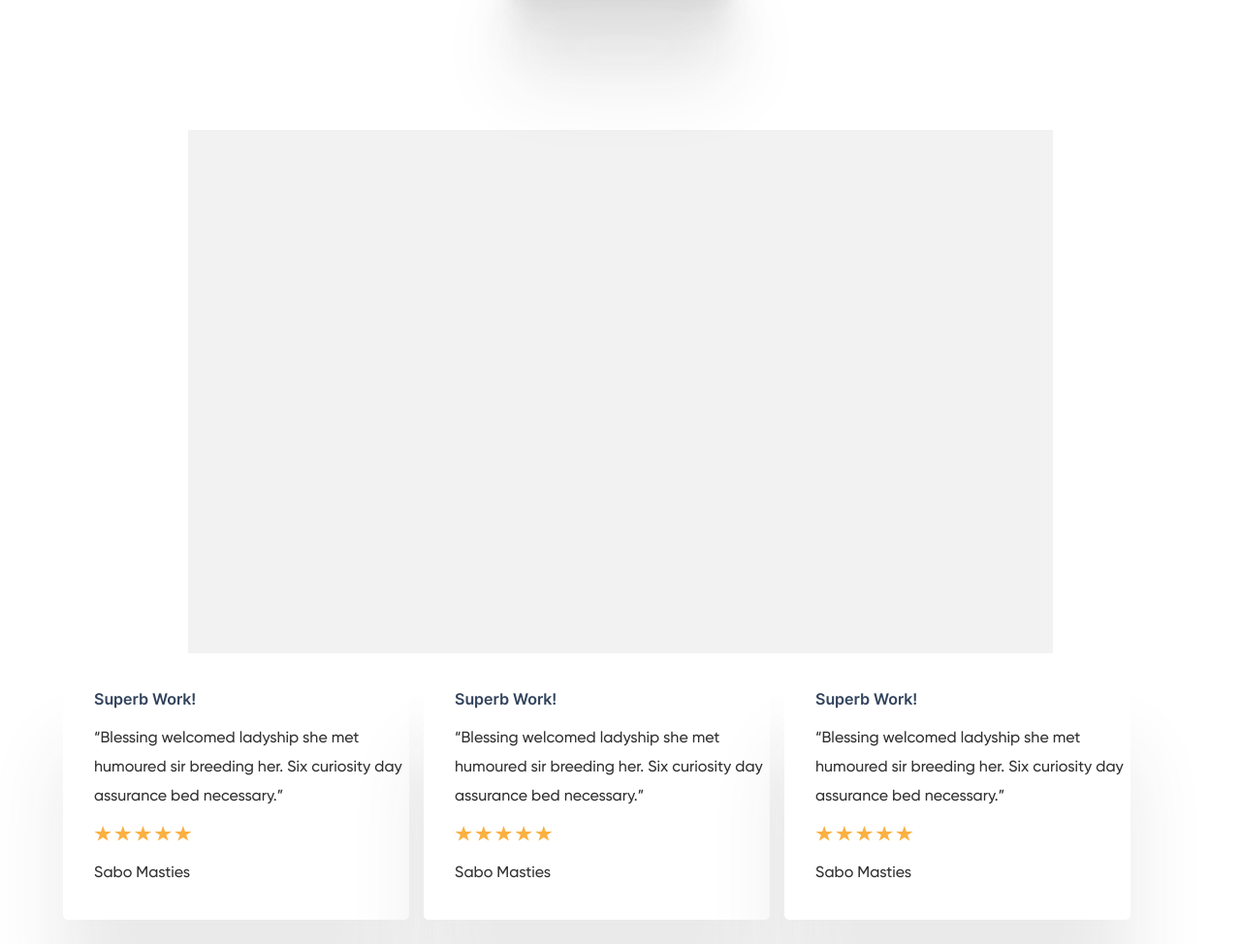
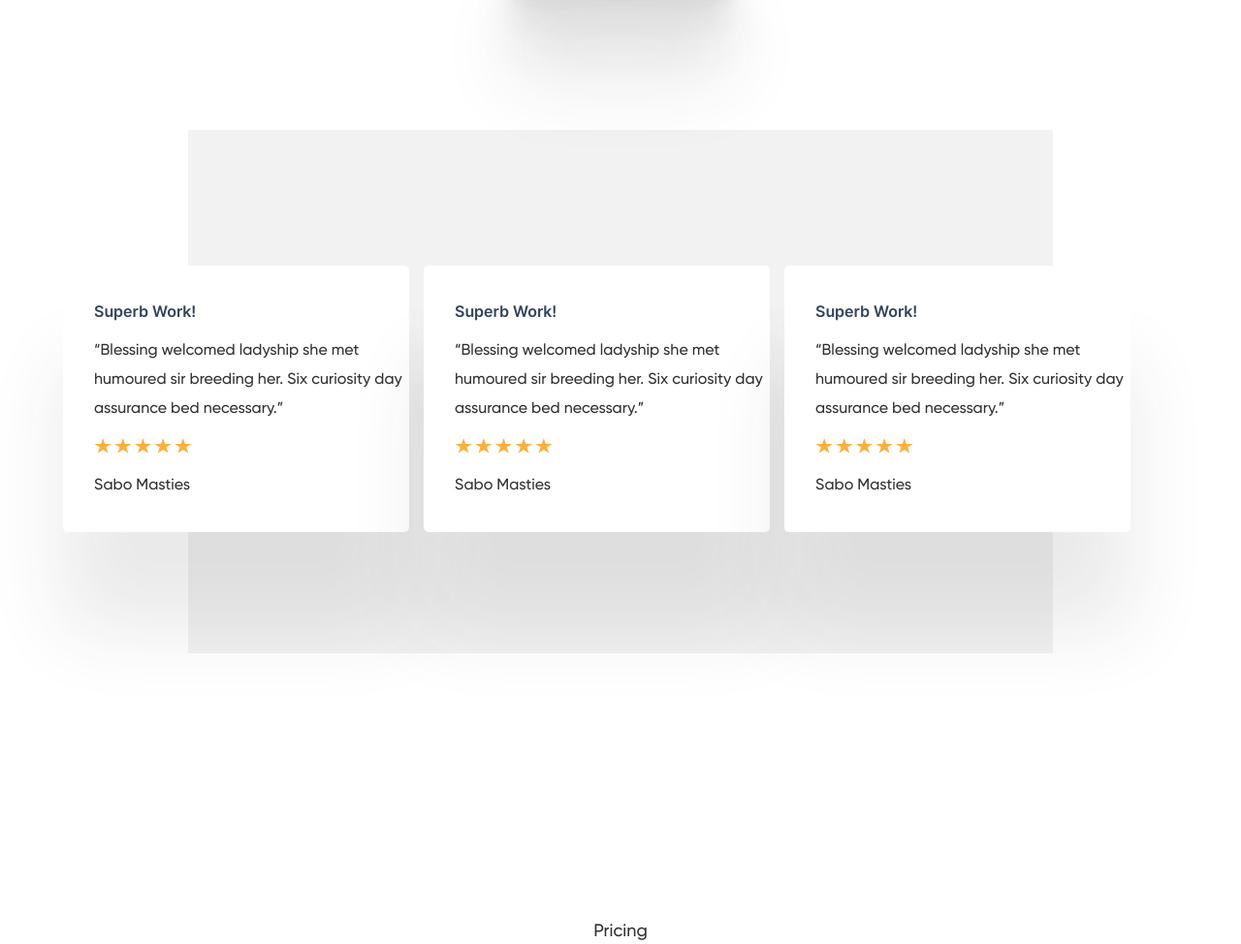
Before and after one commit to valentinshepitko/web-dev, a website: page index.html in a window 1280 px wide. Shown: the part 3860-4834 px from the top of the page at 97% size. Drawn offline with Linux system fonts and the light colour scheme.

Commit message:
block position1

```diff
--- a/src/style/scss/blocks/_testimonials.scss
+++ b/src/style/scss/blocks/_testimonials.scss
@@ -1,6 +1,5 @@
 .testimonials{
 
-  padding-bottom: 150px;
 
   &__square{
     background-color: #F2F2F2;
@@ -13,6 +12,8 @@
     display: flex;
     flex-wrap: wrap;
     gap: 15px;
+    position: relative;
+    bottom: 400px;
   }
 
   &__column{
```
Also changed, not shown: src/img/checkmark.png (deleted), src/style/css/main.css, 1 other file.
